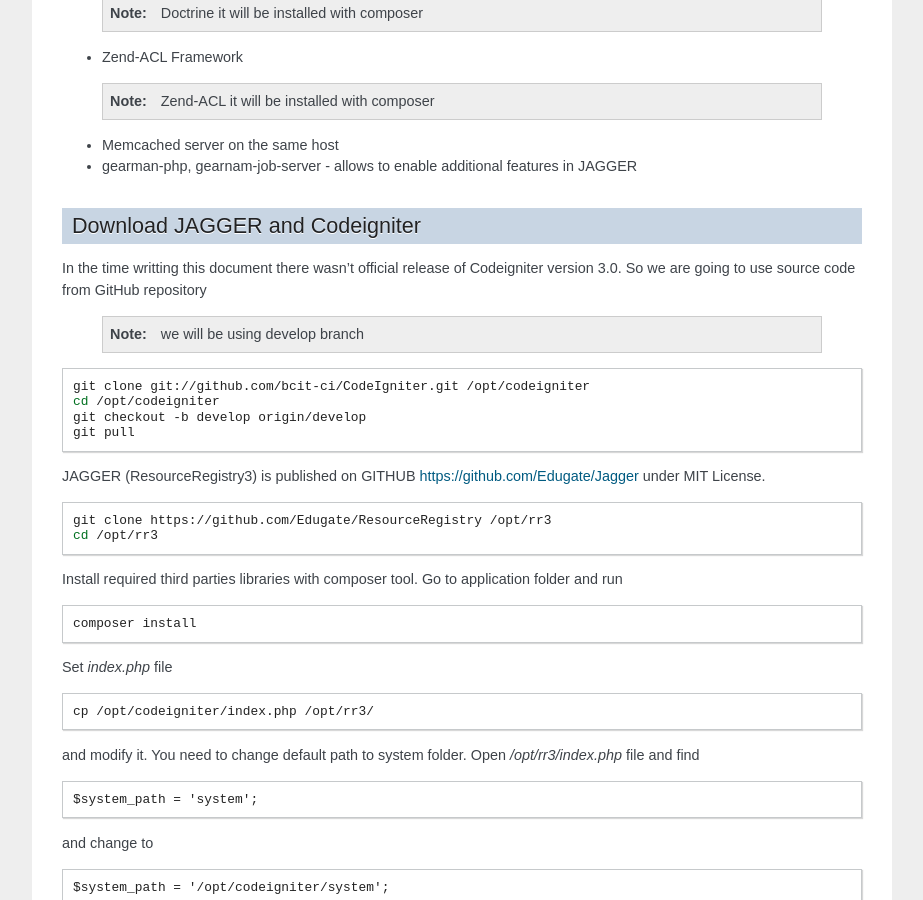
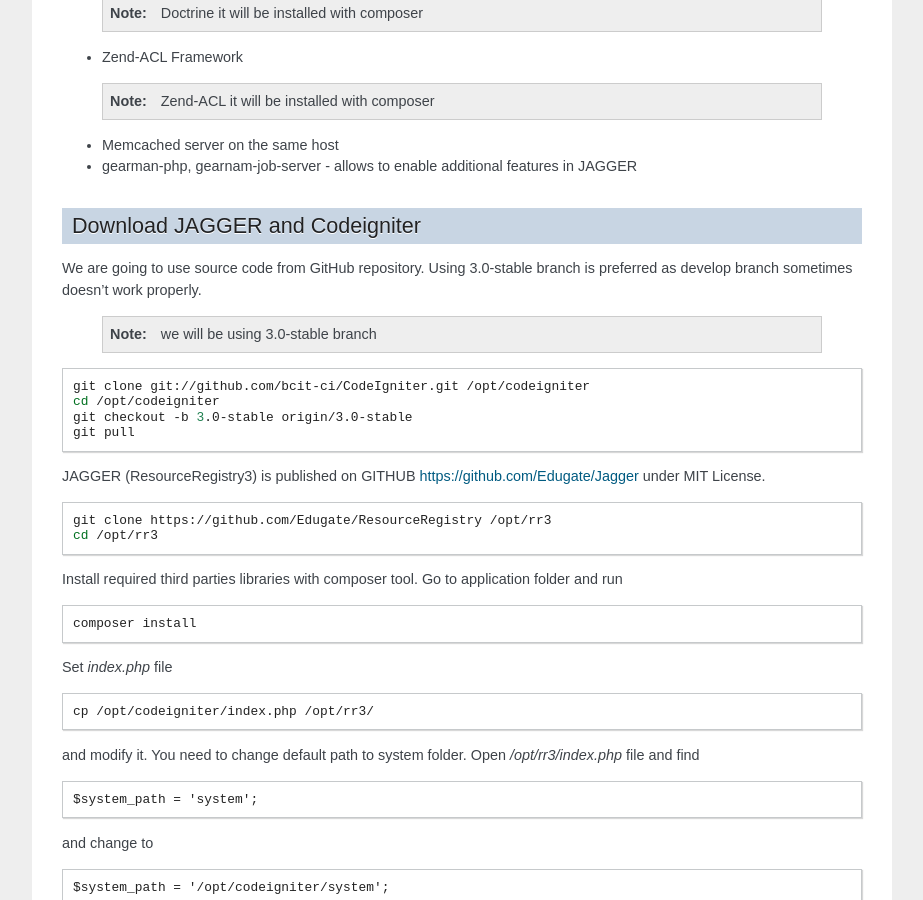
Before and after one commit to Edugate/Documentation, a Sphinx documentation site: the page built from rr3-admin/source/installation.rst, in a window 1280 px wide and 900 px high, scrolled down 631 px. Shown: the whole window, without its empty margins (198-1121 px from the left). Built offline with Sphinx 7.4.7, drawn with Linux system fonts in a browser that asks for light colours; pages that are not in the unit, such as notebooks, are missing from menus.

Commit message:
Switching from CI develop branch to 3.0-stable
Recent CI develop branch breaks local authentication, so it's
recommendable to move to 3.0-stable.

"Installation process" and "Important changes" have been altered.

```diff
--- a/rr3-admin/source/installation.rst
+++ b/rr3-admin/source/installation.rst
@@ -38,16 +38,15 @@
 Download JAGGER and Codeigniter
 ===============================
 
-In the time writting this document there wasn't official release of Codeigniter version 3.0.
-So we are going to use source code from GitHub repository
+We are going to use source code from GitHub repository. Using 3.0-stable branch is preferred as develop branch sometimes doesn't work properly.
 
- .. note:: we will be using develop branch
+ .. note:: we will be using 3.0-stable branch
 
 .. code:: bash
 
  git clone git://github.com/bcit-ci/CodeIgniter.git /opt/codeigniter
  cd /opt/codeigniter
- git checkout -b develop origin/develop
+ git checkout -b 3.0-stable origin/3.0-stable
  git pull
 
 JAGGER (ResourceRegistry3) is published on GITHUB https://github.com/Edugate/Jagger  under MIT License.
```
Also changed, not shown: rr3-admin/source/important.rst (+10 -0 lines).
